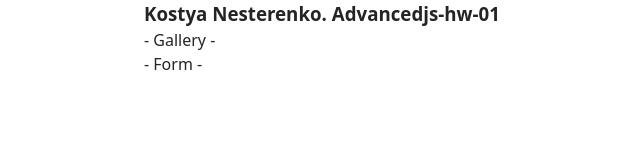
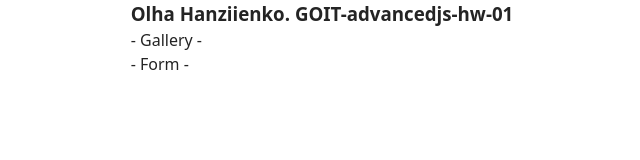
Before and after one commit to OlgaGanz/goit-advancedjs-hw-01, a website built with Vite: page src/index.html in a window 1280 px wide. Shown: the whole page, without its empty margins (318-958 px from the left). Built offline with nearby package versions, Linux system fonts and the light colour scheme.

Commit message:
update-3

```diff
--- a/src/index.html
+++ b/src/index.html
@@ -9,7 +9,7 @@
 
   <body>
     <main class="container">
-      <h3>Kostya Nesterenko. Advancedjs-hw-01</h3>
+      <h3>Olha Hanziienko. GOIT-advancedjs-hw-01</h3>
       <ul>
         <li><a href="./1-gallery.html">- Gallery -</a></li>
         <li><a href="./2-form.html">- Form -</a></li>
```
Also changed, not shown: .github/workflows/deploy.yml (added), src/css/base.css (indentation only), 1 other file.
